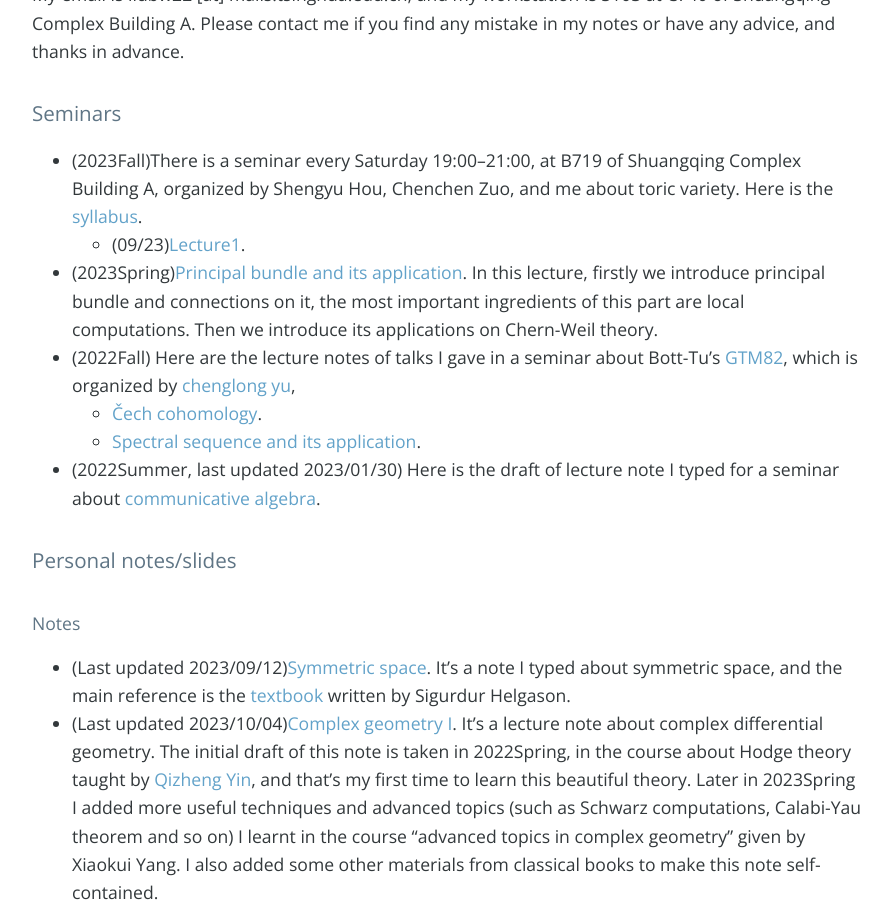
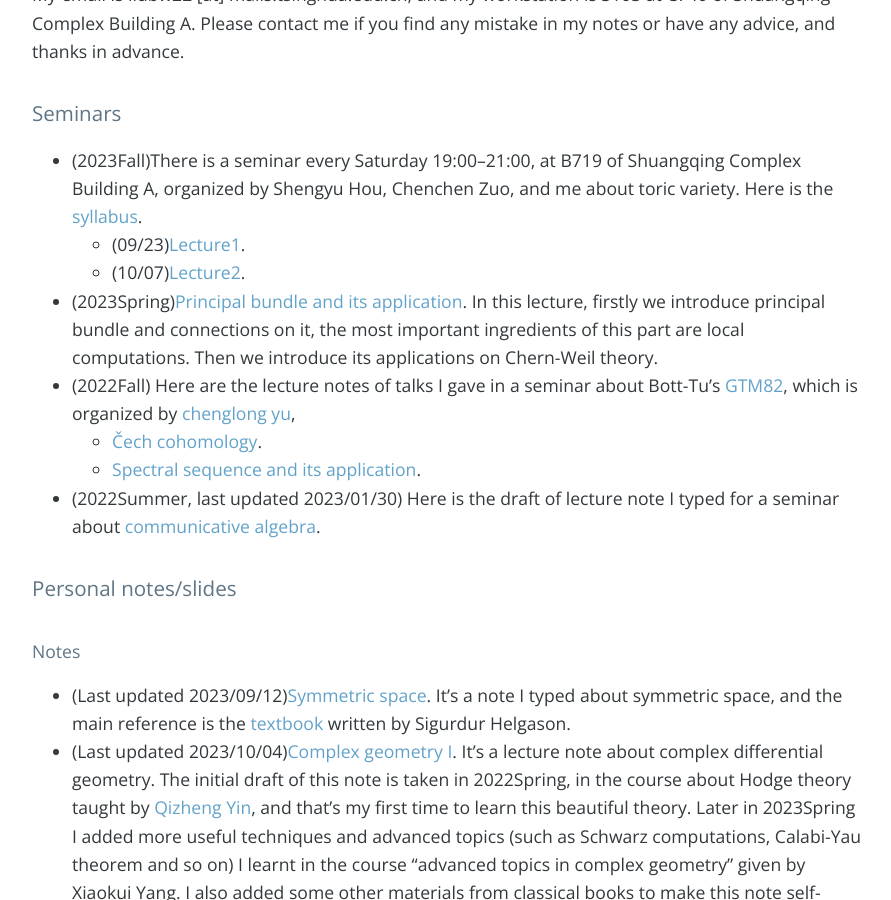
Before and after one commit to bowenl-math/bowenl-math.github.io, a Jekyll site: the page built from index.md, in a window 1280 px wide and 900 px high, scrolled down 515 px. Shown: the whole window, without its empty margins (192-1083 px from the left). Built offline with Jekyll 4.4.1, drawn with Linux system fonts in a browser that asks for light colours; nearby versions of some CDN libraries; our own code applies the rules of GitHub Pages for plain Markdown files; the list of posts is cut into pages by our own code; comment, search, counter and statistics services are not loaded.

Commit message:
update toric

```diff
--- a/index.md
+++ b/index.md
@@ -7,6 +7,7 @@ My email is liubw22 [at] mails.tsinghua.edu.cn, and my workstation is S103 at C7
 ### Seminars
 * (2023Fall)There is a seminar every Saturday 19:00--21:00, at B719 of Shuangqing Complex Building A, organized by Shengyu Hou, Chenchen Zuo, and me about toric variety. Here is the [syllabus](notes/2023Fall/toric/syllabus.pdf).
    - (09/23)[Lecture1](notes/2023Fall/toric/0923.pdf).
+   - (10/07)[Lecture2](notes/2023Fall/toric/1007.pdf).
 * (2023Spring)[Principal bundle and its application](notes/2023Spring/geometry_of_principal_bundle.pdf). In this lecture, firstly we introduce principal bundle and connections on it, the most important ingredients of this part are local computations. Then we introduce its applications on Chern-Weil theory.
 * (2022Fall) Here are the lecture notes of talks I gave in a seminar about Bott-Tu's [GTM82](https://link.springer.com/book/10.1007/978-1-4757-3951-0), which is organized by [chenglong yu](https://chenglongyu.github.io/),
    - [Čech cohomology](notes/2022Fall/Cech_cohomology.pdf).
```
Also changed, not shown: 3 other files.
